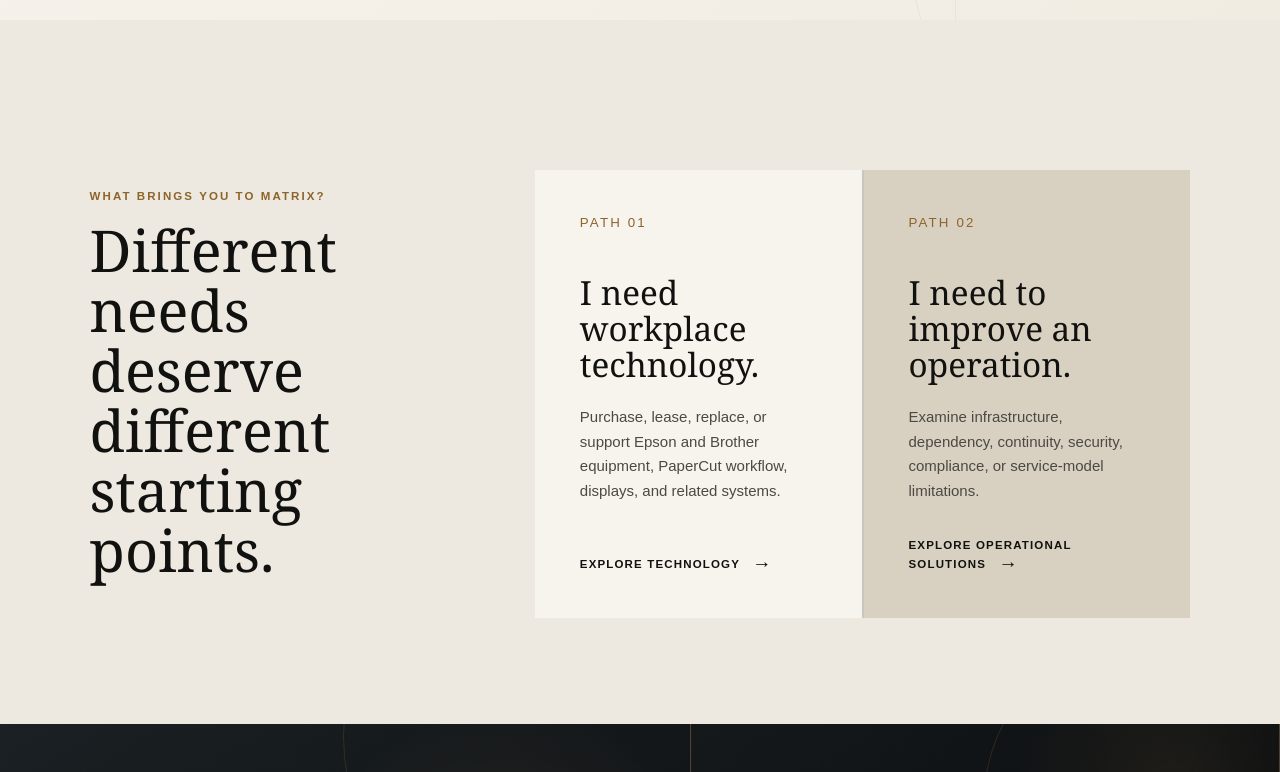
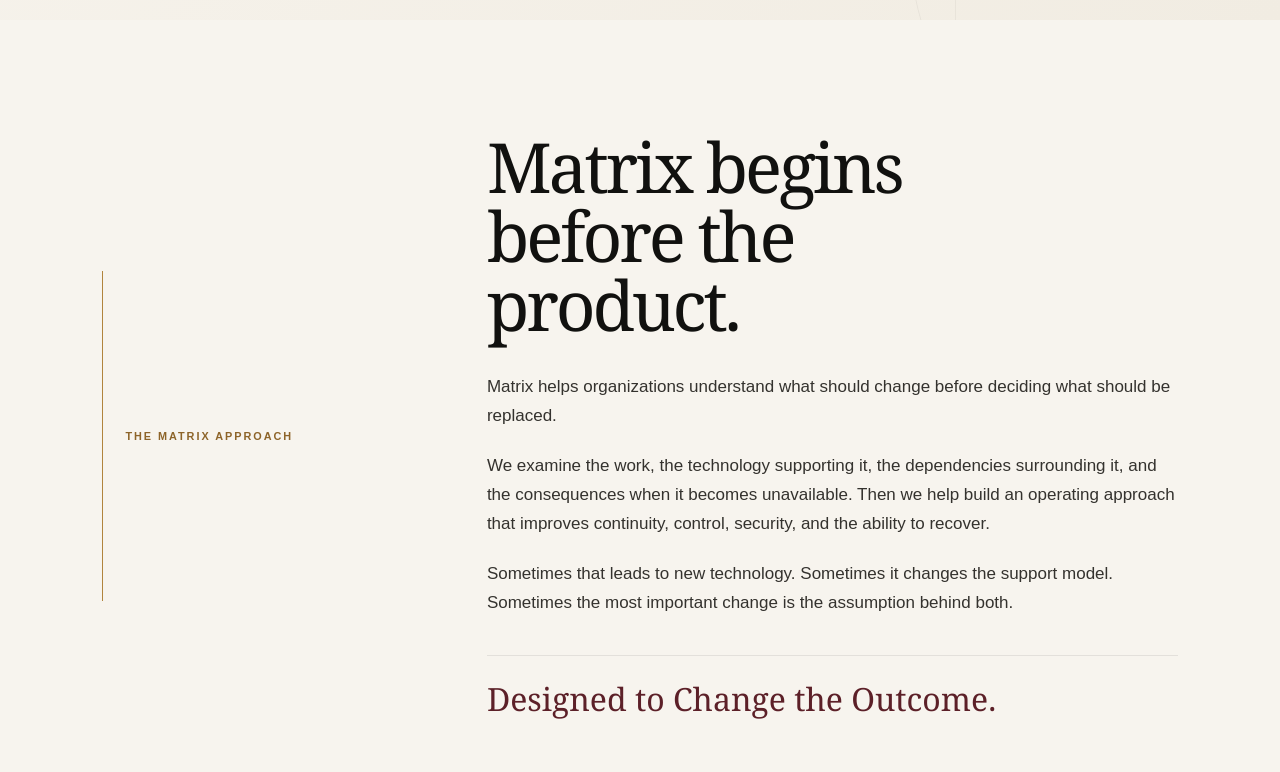
Before and after one commit to KFreymatrixbusinessbiz/Matrix, a website: page index.html in a window 1280 px wide. Shown: the part 780-1552 px from the top of the page. Drawn offline with Linux system fonts and the light colour scheme.

Commit message:
Add files via upload

```diff
--- a/index.html
+++ b/index.html
@@ -53,7 +53,18 @@
     </div>
   </section>
 
-  <section class="room path-room" data-room="1">
+  <section class="room matrix-intro-room" data-room="1" aria-labelledby="matrix-intro-title">
+    <div class="matrix-intro-marker">The Matrix approach</div>
+    <div class="matrix-intro-copy">
+      <h2 id="matrix-intro-title">Matrix begins before the product.</h2>
+      <p>Matrix helps organizations understand what should change before deciding what should be replaced.</p>
+      <p>We examine the work, the technology supporting it, the dependencies surrounding it, and the consequences when it becomes unavailable. Then we help build an operating approach that improves continuity, control, security, and the ability to recover.</p>
+      <p>Sometimes that leads to new technology. Sometimes it changes the support model. Sometimes the most important change is the assumption behind both.</p>
+      <p class="matrix-principle">Designed to Change the Outcome.</p>
+    </div>
+  </section>
+
+  <section class="room path-room" data-room="2">
     <div class="path-intro">
       <p class="panel-kicker">What brings you to Matrix?</p>
       <h2>Different needs deserve<br>different starting points.</h2>
@@ -72,7 +83,7 @@
     </div>
   </section>
 
-  <section class="room explore-room" data-room="2">
+  <section class="room explore-room" data-room="3">
     <div class="explore-grid-clean">
       <a class="explore-panel explore-primary" href="how-we-work.html">
         <div class="panel-mark" aria-hidden="true"></div>
@@ -120,9 +131,10 @@
 </main>
 
 <div class="room-progress" aria-label="Homepage sections">
-  <button class="progress-dot active" data-target="0" aria-label="Section one"></button>
-  <button class="progress-dot" data-target="1" aria-label="Section two"></button>
-  <button class="progress-dot" data-target="2" aria-label="Section three"></button>
+  <button class="progress-dot active" data-target="0" aria-label="Opening principle"></button>
+  <button class="progress-dot" data-target="1" aria-label="The Matrix approach"></button>
+  <button class="progress-dot" data-target="2" aria-label="Choose a starting point"></button>
+  <button class="progress-dot" data-target="3" aria-label="Explore Matrix"></button>
 </div>
 <script src="site.js"></script>
 </body>
--- a/styles.css
+++ b/styles.css
@@ -1532,3 +1532,70 @@ html:has(link[rel="canonical"][href$="/copiers-multifunction.html"]) .solution-h
   .chapter-page .practice-copy,.chapter-page .technology-copy,.chapter-page .learned-text{padding:104px 20px 72px!important;margin-left:0!important;width:100%!important}
   .chapter-page .practice-copy h2,.chapter-page .technology-copy h2,.chapter-page .learned-statement h2,.chapter-page .learned-close h2,.chapter-page .chapter-close h2{font-size:clamp(38px,11vw,52px)!important}
 }
+
+/* Homepage introduction: connect the opening principle to Matrix's role. */
+.matrix-intro-room{
+  display:grid;
+  grid-template-columns:minmax(220px,.58fr) minmax(0,1.42fr);
+  gap:clamp(48px,8vw,130px);
+  align-items:center;
+  min-height:82svh!important;
+  padding:clamp(112px,14vh,170px) clamp(24px,8vw,130px);
+  background:#f7f4ee;
+  color:var(--ink);
+}
+.matrix-intro-marker{
+  align-self:stretch;
+  display:flex;
+  align-items:center;
+  gap:22px;
+  color:var(--brass-dark);
+  font-size:.68rem;
+  font-weight:700;
+  letter-spacing:.18em;
+  text-transform:uppercase;
+}
+.matrix-intro-marker:before{
+  content:"";
+  width:1px;
+  height:100%;
+  max-height:330px;
+  background:var(--brass);
+}
+.matrix-intro-copy{max-width:980px}
+.matrix-intro-copy h2{
+  max-width:12ch;
+  margin:0 0 34px;
+  font-family:Georgia,"Times New Roman",serif;
+  font-size:clamp(44px,5.4vw,78px);
+  font-weight:400;
+  line-height:1;
+  letter-spacing:-.045em;
+}
+.matrix-intro-copy>p{
+  max-width:780px;
+  margin:0 0 22px;
+  color:#34322e;
+  font-size:clamp(17px,1.3vw,21px);
+  line-height:1.68;
+}
+.matrix-intro-copy .matrix-principle{
+  margin-top:38px;
+  padding-top:24px;
+  border-top:1px solid var(--line);
+  color:var(--wine);
+  font-family:Georgia,"Times New Roman",serif;
+  font-size:clamp(24px,2.5vw,36px);
+  line-height:1.2;
+}
+@media(max-width:900px){
+  .matrix-intro-room{grid-template-columns:1fr;gap:34px;min-height:auto!important}
+  .matrix-intro-marker{align-self:auto}
+  .matrix-intro-marker:before{width:54px;height:1px}
+}
+@media(max-width:620px){
+  .matrix-intro-room{padding:88px 21px 76px}
+  .matrix-intro-copy h2{font-size:clamp(38px,11vw,50px);line-height:1.03}
+  .matrix-intro-copy>p{font-size:16px;line-height:1.62}
+  .matrix-intro-copy .matrix-principle{font-size:27px}
+}
```
